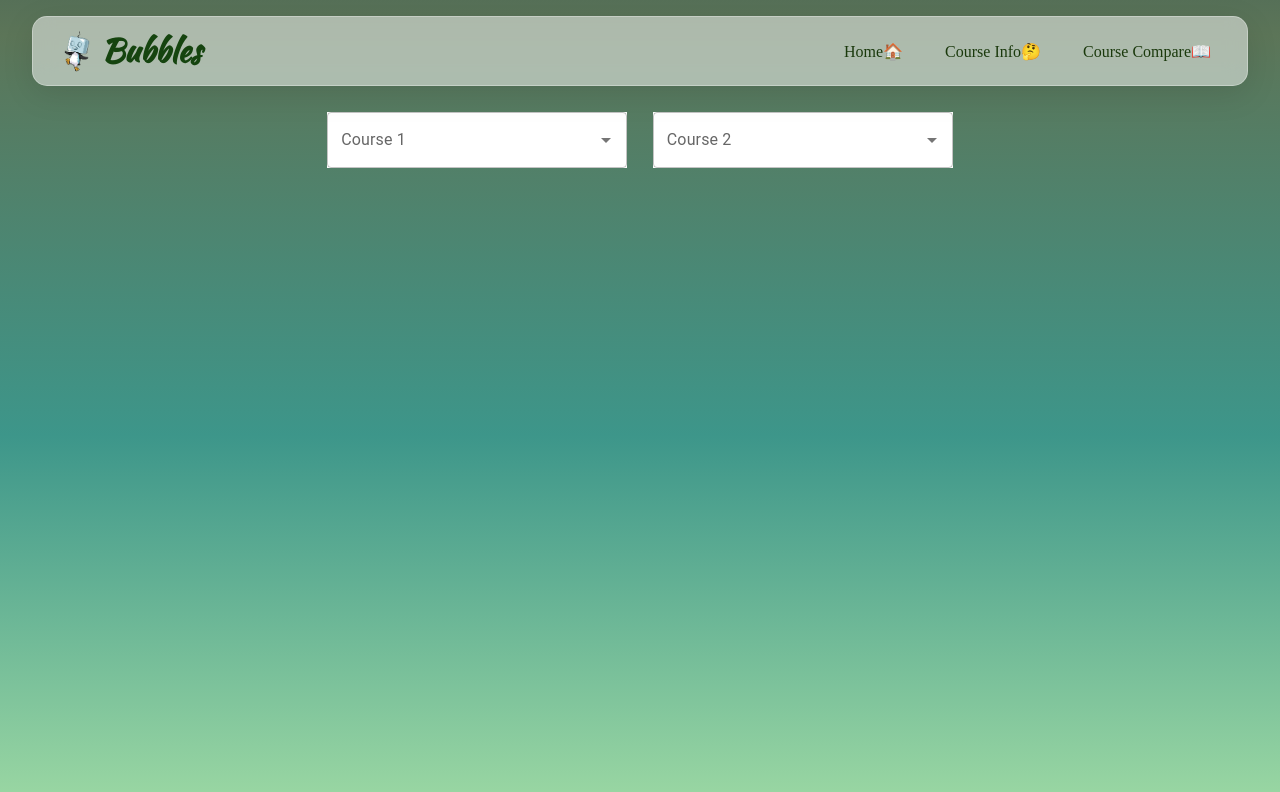
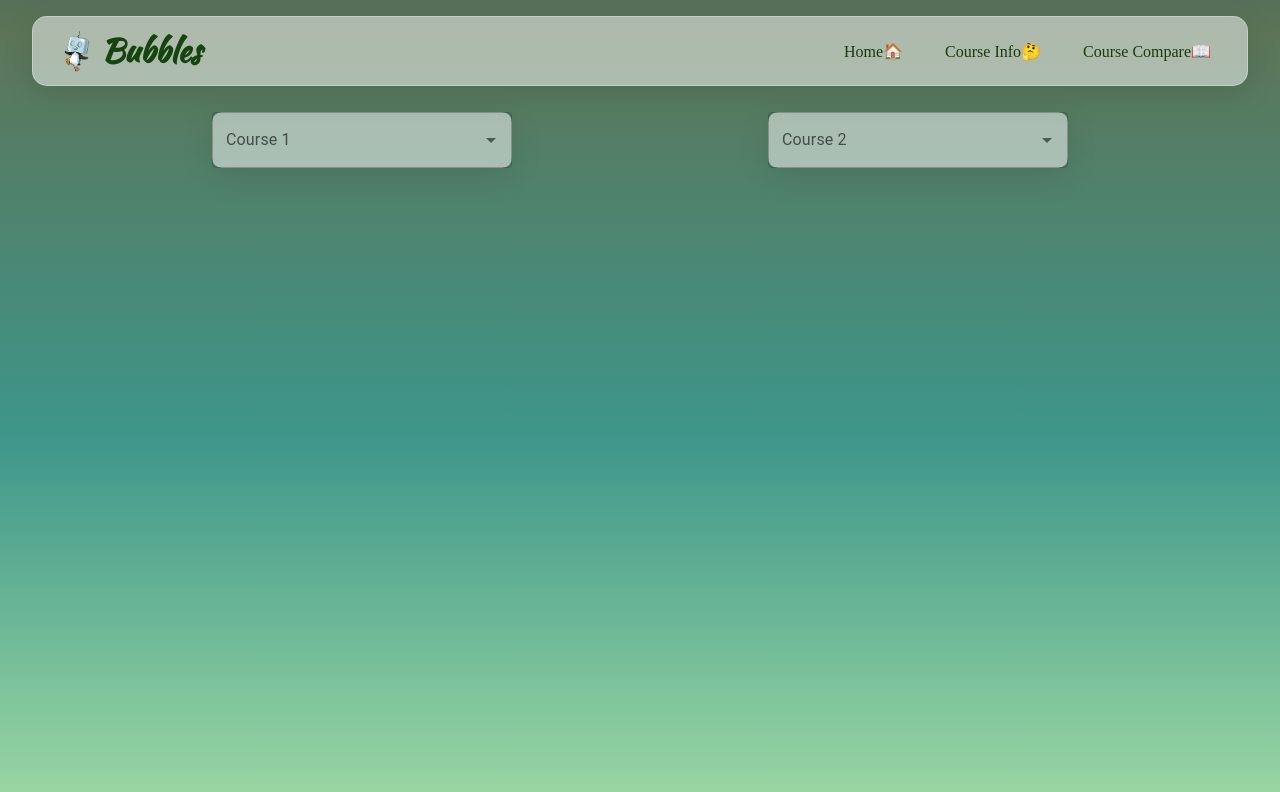
Before and after one commit to devsoc-unsw/trainee-ice-25t1, a React (Vite) app in the folder frontend/: page /course-compare in a window 1280 px wide. Shown: the top 792 px of the page. Built offline with nearby package versions, Linux system fonts and the light colour scheme.

Commit message:
Add styling to the course compare page

```diff
--- a/frontend/src/pages/CourseCompare/CourseCompare.css
+++ b/frontend/src/pages/CourseCompare/CourseCompare.css
@@ -5,7 +5,6 @@
 
 .courses-container > div {
   flex: 1;
-  padding: 1rem;
   box-sizing: border-box;
 }
 
@@ -19,7 +18,11 @@
   margin-top: 2%;
   margin-bottom: 1%;
   display: inline-block;
-  margin-left: 1%;
-  margin-right: 1%;
-  background-color: white;;
+  margin-left: 10%;
+  margin-right: 10%;
+  /* For Glassmorphism */
+  background: rgba(255, 255, 255, 0.5);
+  backdrop-filter: blur(10px);
+  box-shadow: 0 8px 32px rgba(0, 0, 0, 0.1);
+  border-radius: 10px;
 }
--- a/frontend/src/pages/CourseCompare/CourseCompare.tsx
+++ b/frontend/src/pages/CourseCompare/CourseCompare.tsx
@@ -5,8 +5,21 @@ import CourseCompareTable from './CourseCompareTable.tsx';
 import TextField from '@mui/material/TextField';
 import Autocomplete from '@mui/material/Autocomplete';
 import courseData from "../../CourseData.json"
+import { styled } from '@mui/material';
 
-function CourseCompare() {
+const StyledDiv = styled("div")(() => ({
+  color: "#bfedb4",
+  margin: "2rem",
+  paddingRight: "1rem",
+  paddingBottom: "2rem",
+  background: "rgba(12, 113, 76, 0.4)",
+  backdropFilter: "blur(10px)",
+  border: "1px solid #bfedb4",
+  boxShadow: "0 8px 32px rgba(0, 0, 0, 0.1)",
+  borderRadius: "15px",
+}))
+
+const CourseCompare = () => {
 
   const [code1, setCode1] = useState<string | null>(null);
   const [code2, setCode2] = useState<string | null>(null)
@@ -37,7 +50,6 @@ function CourseCompare() {
     <div>
           <div className='autocomplete-wrapper'>
             <Autocomplete
-              disablePortal
               options={Object.keys(courseData)}
               sx={{ width: 300 }}
               renderInput={(params) => <TextField {...params} label="Course 1" />}
@@ -47,7 +59,6 @@ function CourseCompare() {
           </div>
           <div className='autocomplete-wrapper'>
             <Autocomplete
-              disablePortal
               options={Object.keys(courseData)}
               sx={{ width: 300 }}
               renderInput={(params) => <TextField {...params} label="Course 2" />}
@@ -57,9 +68,9 @@ function CourseCompare() {
 
       {code1 && code2 &&
 
-      <div className="courses-container">
+      <StyledDiv className="courses-container">
         <CourseCompareTable code1={code1} code2={code2} />
-      </div>
+      </StyledDiv>
       }
     </div>
   );
--- a/frontend/src/pages/Home/Home.tsx
+++ b/frontend/src/pages/Home/Home.tsx
@@ -8,7 +8,7 @@ const Home = () => {
 
     return (
         <StyledDiv>
-            <StyledH1>🏠 Home Page 🏠</StyledH1>
+            <StyledH1> Home Page 🏠</StyledH1>
             <SearchBar  inputText={inputText} setInputText={setInputText} />
             <SubjectPanel inputText={inputText} />
         </StyledDiv>
```
